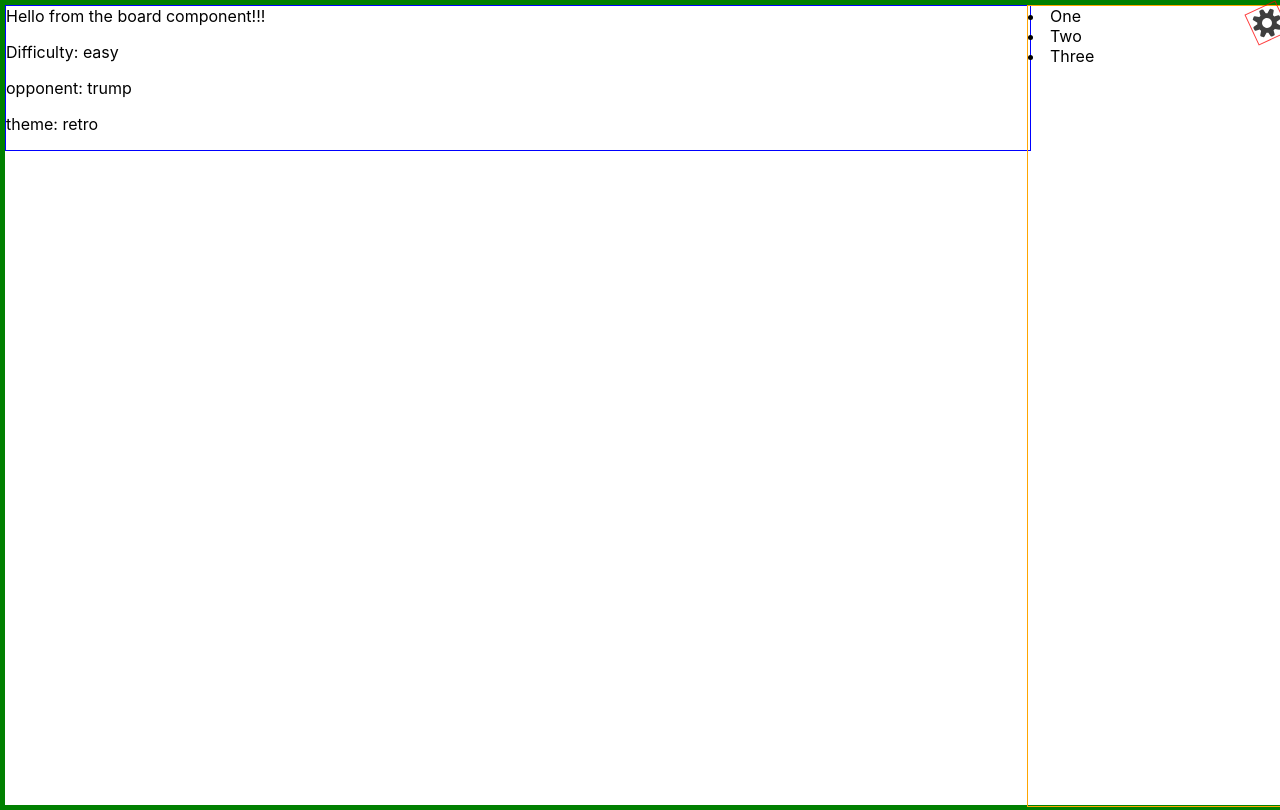
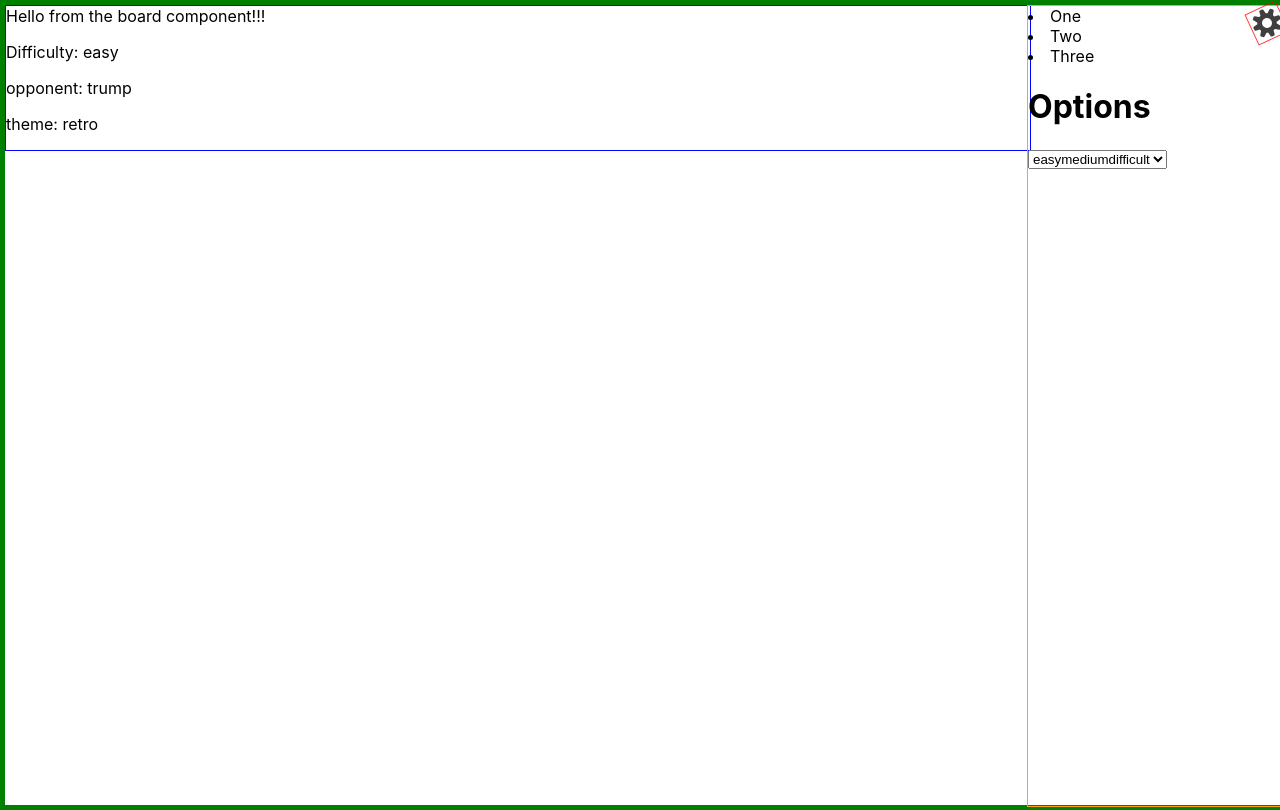
Before and after one commit to metalogica/tweetsweeper, a React (Create React App) app: page / in a window 1280 px wide. Both pictures are taken after a click on the element 1267 px from the left and 23 px from the top of the page. Built offline with nearby package versions, Linux system fonts and the light colour scheme.

Commit message:
pre context change

```diff
--- a/src/App.tsx
+++ b/src/App.tsx
@@ -1,4 +1,4 @@
-import React, { useContext } from 'react';
+import React, { useContext, useEffect } from 'react';
 import Board from './components/Board'
 import Toolbar from './components/Toolbar'
 import './App.scss';
@@ -7,10 +7,11 @@ interface Game {
   difficulty: string;
   theme: string;
   opponent: string;
-  options: Options
+  options: Options;
+  setOptions: () => void
 }
 
-interface Options {
+export interface Options {
   difficulty: string[];
   theme: string[];
   opponent: string[];
@@ -24,12 +25,21 @@ const gameDefaultData: Game = {
     difficulty: ['easy', 'medium', 'difficult'],
     theme: ['retro', 'dark'],
     opponent: ['trump', 'biden']
-  }
+  },
+  setOptions: () => {console.log('context function')}
 }
 
-export const GameContext = React.createContext<Game>(gameDefaultData)
+export const GameContext = React.createContext<Game>({
+  ...gameDefaultData
+})
 
 function App() {
+  const [difficulty, setDifficulty] = React.useState<string>(gameDefaultData.difficulty)
+
+  const updateGame = (difficulty: string) => {
+    setDifficulty(difficulty)
+  }
+
   return (
     <>
       <GameContext.Provider value={gameDefaultData}>
--- a/src/components/Board.tsx
+++ b/src/components/Board.tsx
@@ -1,6 +1,6 @@
 /** @jsxImportSource @emotion/react */
 
-import React, { useContext } from 'react'
+import { useContext } from 'react'
 import { GameContext } from '../App'
 import { jsx } from '@emotion/react'
 import './Board.scss'
--- a/src/components/Toolbar.tsx
+++ b/src/components/Toolbar.tsx
@@ -1,7 +1,19 @@
-import React, { useState } from 'react'
+import { useState, useContext, useEffect } from 'react'
+import { GameContext } from '../App'
 
 function Toolbar(props: any) {
+  let { difficulty, opponent, theme, options, setOptions } = useContext(GameContext)
+
   const [revealed, setRevealed] = useState<boolean>(false)
+
+  const optionHandler = (event: any) => {
+    difficulty = 'poop'
+    setOptions()
+  }
+
+  let gameOptions = Object.values(options).map((option, i) => (
+    <option key={i} value={option}>{option}</option>
+  ))
 
   return (
     <div className='toolbar-container'>
@@ -12,6 +24,10 @@ function Toolbar(props: any) {
             <li>One</li>
             <li>Two</li>
             <li>Three</li>
+            <h1>Options</h1>
+            <select name="" id="" onChange={(event) => optionHandler(event)}>
+              {gameOptions}
+            </select>
           </>
         )
       }
```
Also changed, not shown: 1 other file (tests, documents, lock files or other folders).
